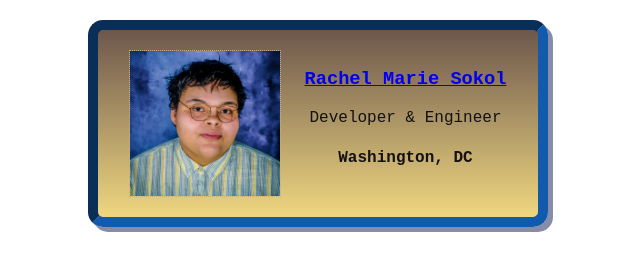
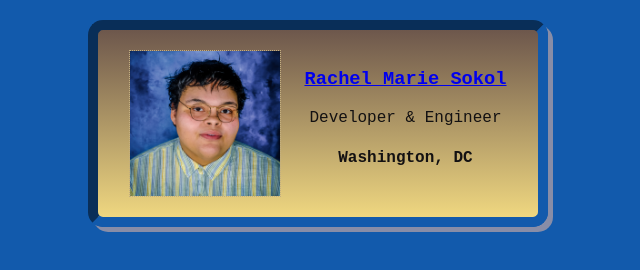
Before and after one commit to rmsokol/businesscard, a website built with Vite: page index.html in a window 1280 px wide. Shown: the whole page, without its empty margins (322-962 px from the left). Built offline with nearby package versions, Linux system fonts and the light colour scheme.

Commit message:
applied background color in body

```diff
--- a/styles.css
+++ b/styles.css
@@ -1,7 +1,7 @@
 body {
     margin: 20px;
     font-family: Courier New, Courier, monospace;
-
+    background-color: #125aac;
 }
 
 .avatar {
```
